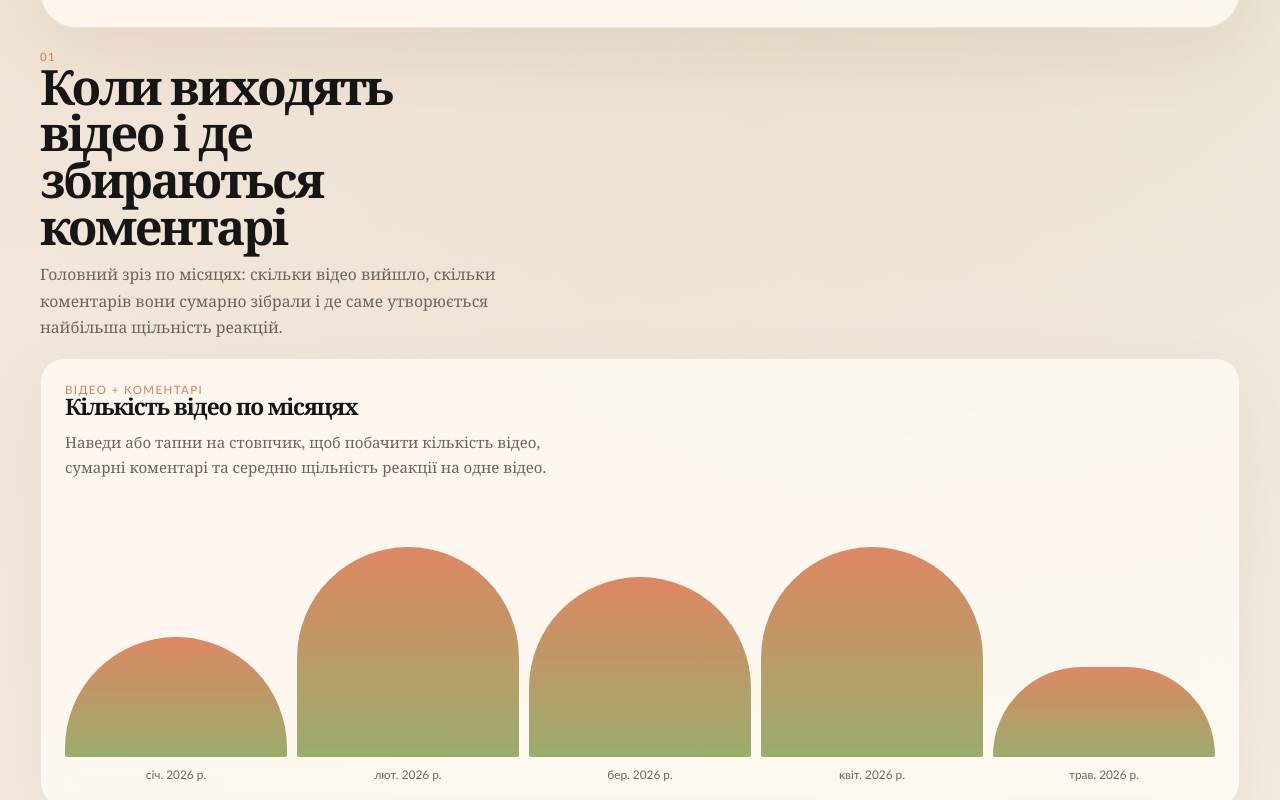
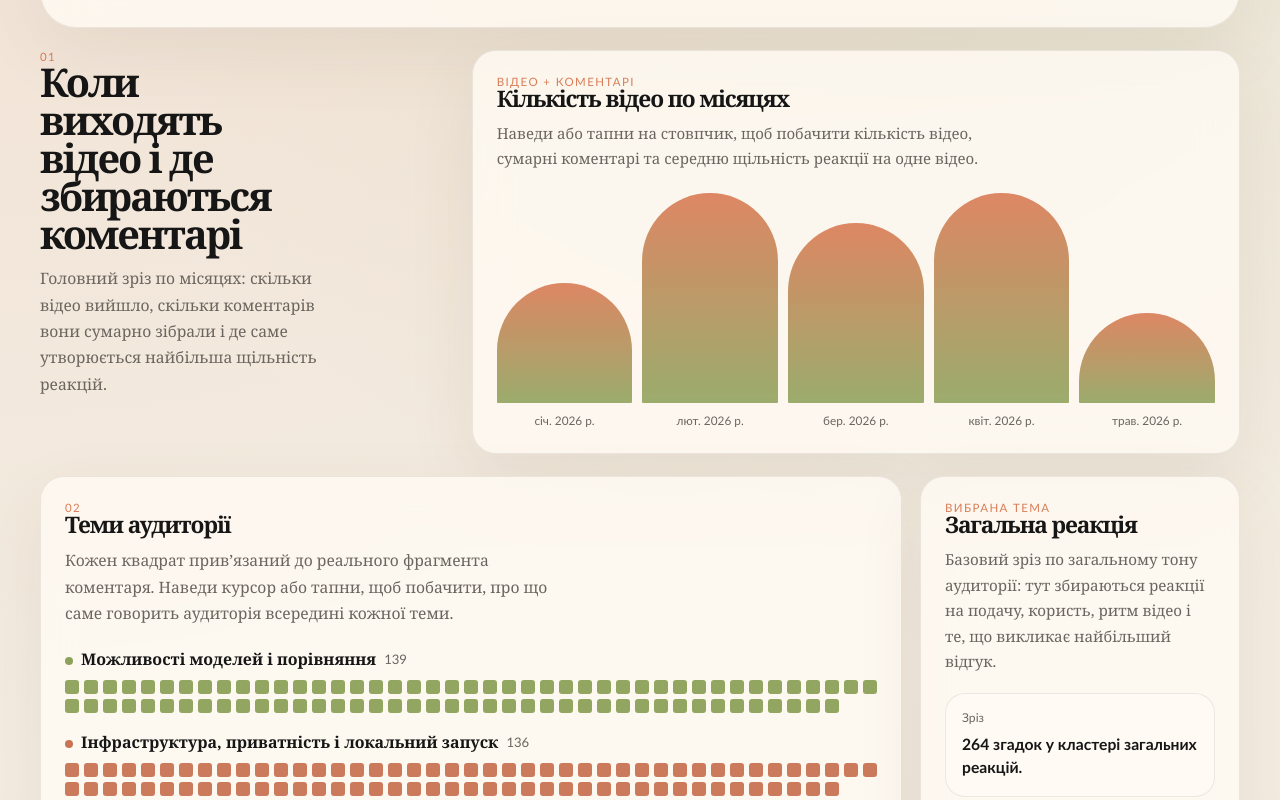
Before and after one commit to imatrofailo/imatrof-youtube-analytics, a website built with Vite: page index.html in a window 1280 px wide. Shown: the part 775-1575 px from the top of the page. Built offline with nearby package versions, Linux system fonts and the light colour scheme.

Commit message:
Rebalance desktop analytics layout

```diff
--- a/app.js
+++ b/app.js
@@ -351,6 +351,7 @@ function renderThemeMap(themes, defaultSummary) {
   }
 
   function updateSummary(item) {
+    const evidenceItems = window.innerWidth >= 1100 ? item.quotes.slice(0, 2) : item.quotes;
     title.textContent = item.label;
     copy.textContent = item.description;
 
@@ -371,7 +372,7 @@ function renderThemeMap(themes, defaultSummary) {
     );
 
     evidence.replaceChildren(
-      ...item.quotes.map((quote) => {
+      ...evidenceItems.map((quote) => {
         const card = el("article", "summary-comment");
         card.append(
           el("p", "summary-comment-text", `“${truncate(quote.text, 170)}”`),
--- a/styles.css
+++ b/styles.css
@@ -423,6 +423,30 @@ a {
   font-size: clamp(2rem, 3.8vw, 3.35rem);
 }
 
+.analytics-overview {
+  display: grid;
+  grid-template-columns: minmax(320px, 0.7fr) minmax(0, 1.3fr);
+  gap: 18px;
+  align-items: start;
+}
+
+.analytics-overview .section-head {
+  margin-bottom: 0;
+}
+
+.analytics-overview .section-head h2 {
+  max-width: 10ch;
+  font-size: clamp(2rem, 3.1vw, 2.95rem);
+}
+
+.analytics-overview .section-lead {
+  max-width: 34ch;
+}
+
+.chart-panel {
+  min-width: 0;
+}
+
 .section-lead {
   margin: 12px 0 0;
   max-width: 58ch;
@@ -488,6 +512,11 @@ a {
   gap: 10px;
   width: 100%;
   overflow: hidden;
+}
+
+.analytics-overview .column-chart {
+  min-height: 220px;
+  max-width: 760px;
 }
 
 .chart-col {
@@ -620,6 +649,14 @@ a {
 .sentiment-panel {
   position: sticky;
   top: 18px;
+}
+
+.summary-panel .summary-comment-list {
+  gap: 12px;
+}
+
+.summary-panel .summary-comment {
+  padding: 14px;
 }
 
 .summary-copy {
@@ -893,6 +930,7 @@ a {
 
 @media (max-width: 1100px) {
   .hero,
+  .analytics-overview,
   .themes-layout,
   .summary-metrics,
   .insights-columns,
```
